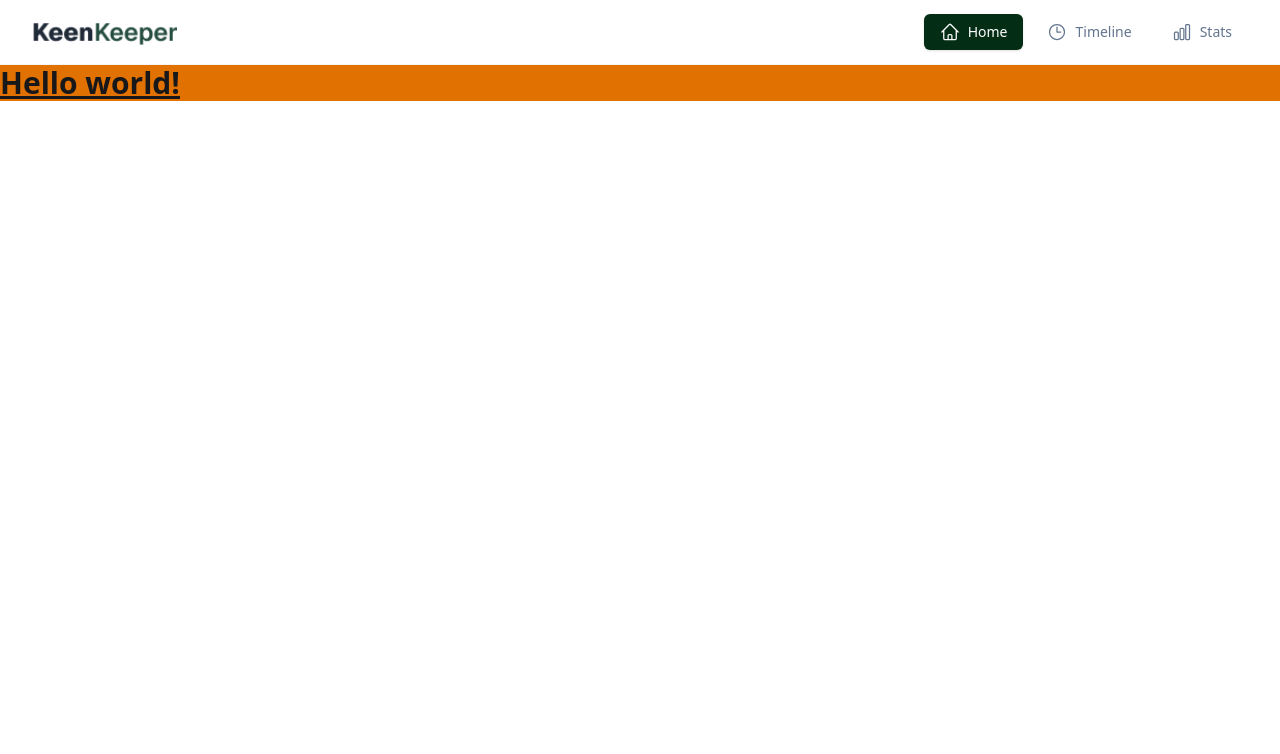
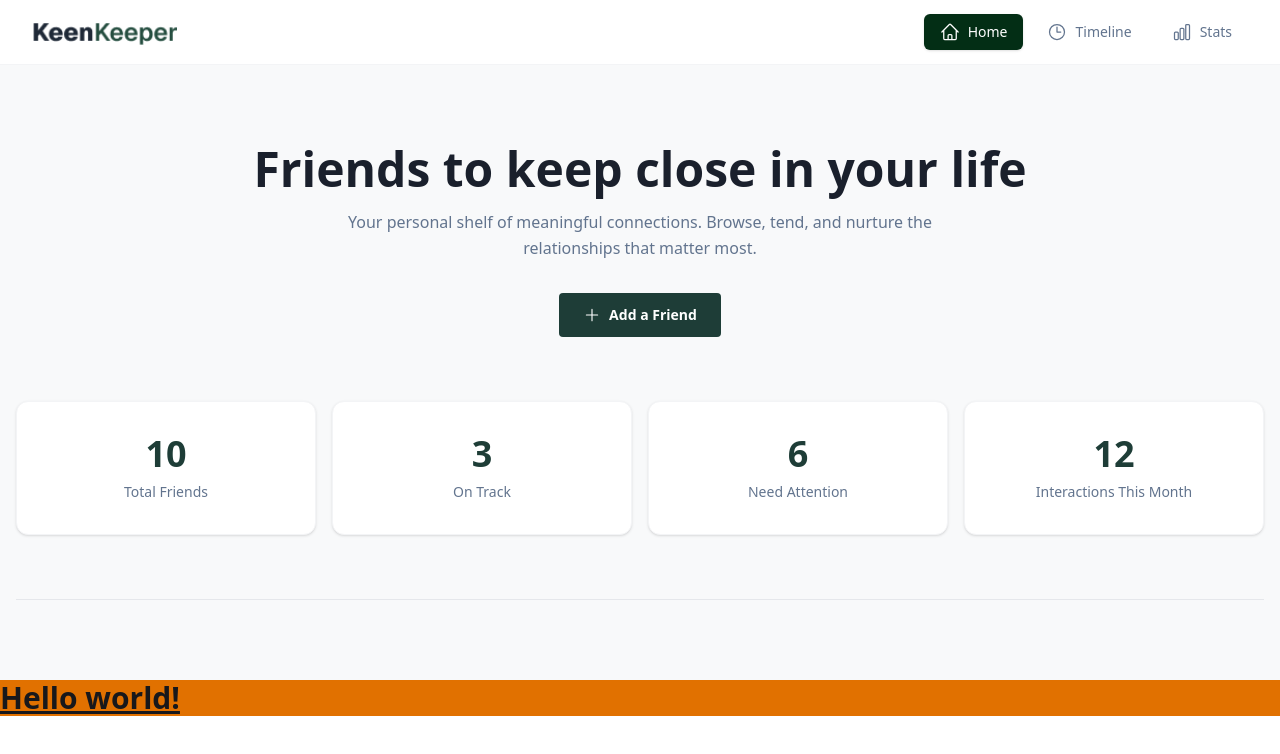
Before and after one commit to ORNOB-083/PH-B13-A07-Keen-Keeper, a Next.js app: page / in a window 1280 px wide. Shown: the top 754 px of the page. Built offline with nearby package versions, Linux system fonts and the light colour scheme.

Commit message:
Banner section added

```diff
--- a/src/app/layout.js
+++ b/src/app/layout.js
@@ -1,6 +1,7 @@
 import { Geist, Geist_Mono } from "next/font/google";
 import "./globals.css";
 import Navbar from "@/components/Navbar/Navbar";
+import Banner from "@/components/homepage/Banner";
 
 
 const geistSans = Geist({
@@ -27,9 +28,10 @@ export default function RootLayout({ children }) {
     >
       <body className="min-h-full flex flex-col">
         <Navbar />
+        <Banner />
         {children}
 
-        </body>
+      </body>
     </html>
   );
 }
--- a/src/components/Navbar/Navbar.jsx
+++ b/src/components/Navbar/Navbar.jsx
@@ -16,7 +16,6 @@ const Navbar = () => {
     <nav className="w-full border-b border-gray-100 bg-white shadow-sm">
       <div className="container mx-auto flex h-16 items-center justify-between px-4 sm:px-6 lg:px-8">
 
-        {/* Logo */}
         <Link href="/" className="flex items-center">
           <Image
             src={logoImg}
@@ -26,7 +25,6 @@ const Navbar = () => {
           />
         </Link>
 
-        {/* Navigation items */}
         <ul className="flex items-center gap-2">
           {navItems.map((item) => (
             <li key={item.path}>
--- /dev/null
+++ b/src/components/homepage/Banner.jsx
@@ -0,0 +1,51 @@
+import React from "react";
+import { HiPlus } from "react-icons/hi2";
+
+const Banner = () => {
+    const stats = [
+        { label: "Total Friends", value: 10 },
+        { label: "On Track", value: 3 },
+        { label: "Need Attention", value: 6 },
+        { label: "Interactions This Month", value: 12 },
+    ];
+
+    return (
+        <section className="bg-[#f8f9fa] py-12 px-4 md:py-20">
+            <div className="container mx-auto text-center">
+
+                <h1 className="text-3xl font-extrabold text-[#1a202c] md:text-5xl">
+                    Friends to keep close in your life
+                </h1>
+                <p className="mx-auto mt-4 max-w-2xl text-sm leading-relaxed text-slate-500 md:text-base">
+                    Your personal shelf of meaningful connections. Browse, tend, and nurture the
+                    relationships that matter most.
+                </p>
+
+                <button className="mt-8 inline-flex items-center gap-2 rounded bg-[#1e3d37] px-6 py-3 text-sm font-semibold text-white transition-transform hover:scale-105 active:scale-95">
+                    <HiPlus className="text-lg" />
+                    Add a Friend
+                </button>
+
+                <div className="mt-16 grid grid-cols-1 gap-4 sm:grid-cols-2 lg:grid-cols-4">
+                    {stats.map((stat, index) => (
+                        <div
+                            key={index}
+                            className="flex flex-col items-center justify-center rounded-xl border border-gray-100 bg-white p-8 shadow-sm transition-shadow hover:shadow-md"
+                        >
+                            <span className="text-3xl font-bold text-[#1e3d37] md:text-4xl">
+                                {stat.value}
+                            </span>
+                            <span className="mt-2 text-sm font-medium text-slate-500">
+                                {stat.label}
+                            </span>
+                        </div>
+                    ))}
+                </div>
+
+                <div className="mt-16 border-b border-gray-200"></div>
+            </div>
+        </section>
+    );
+};
+
+export default Banner;
```
